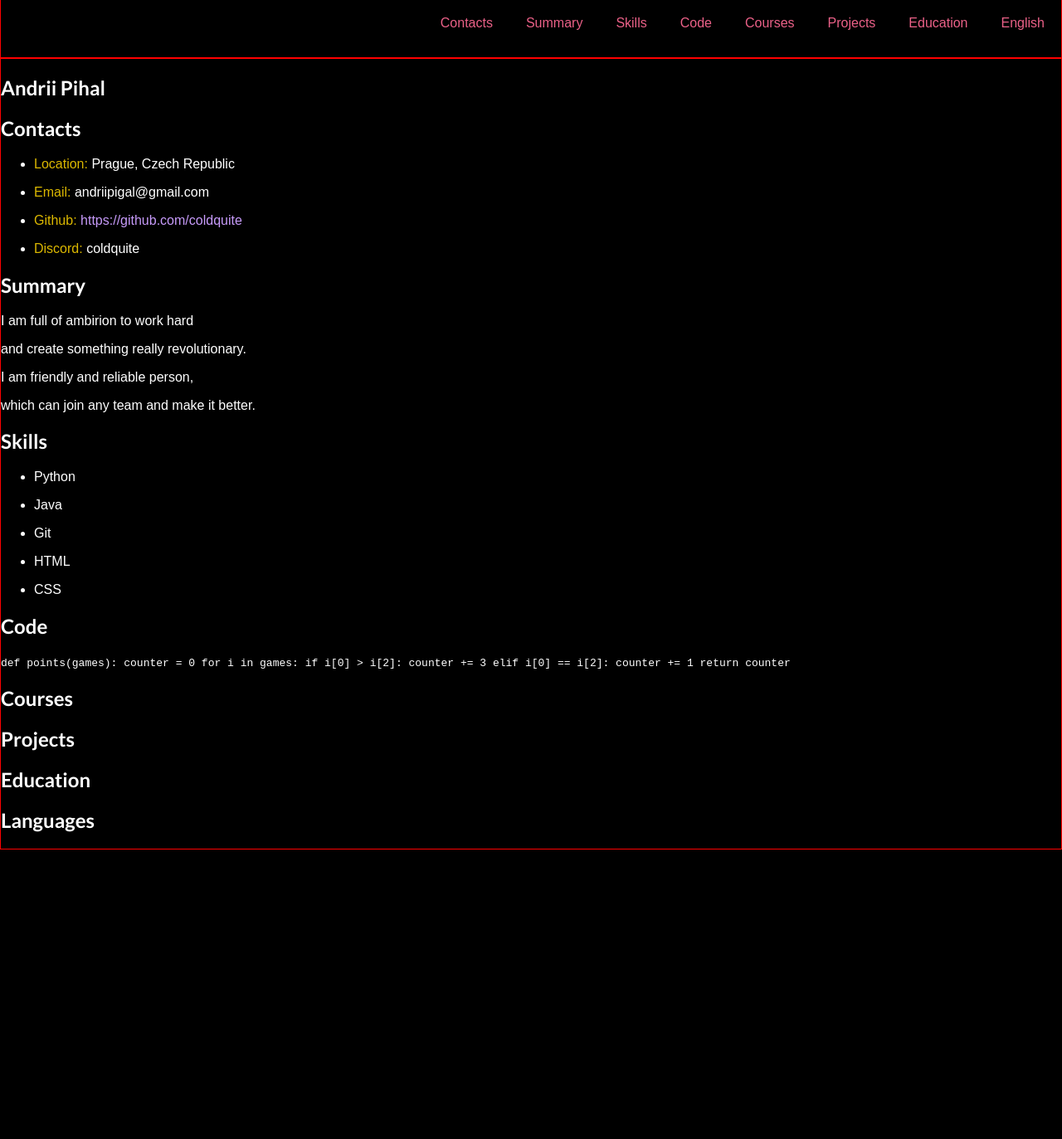
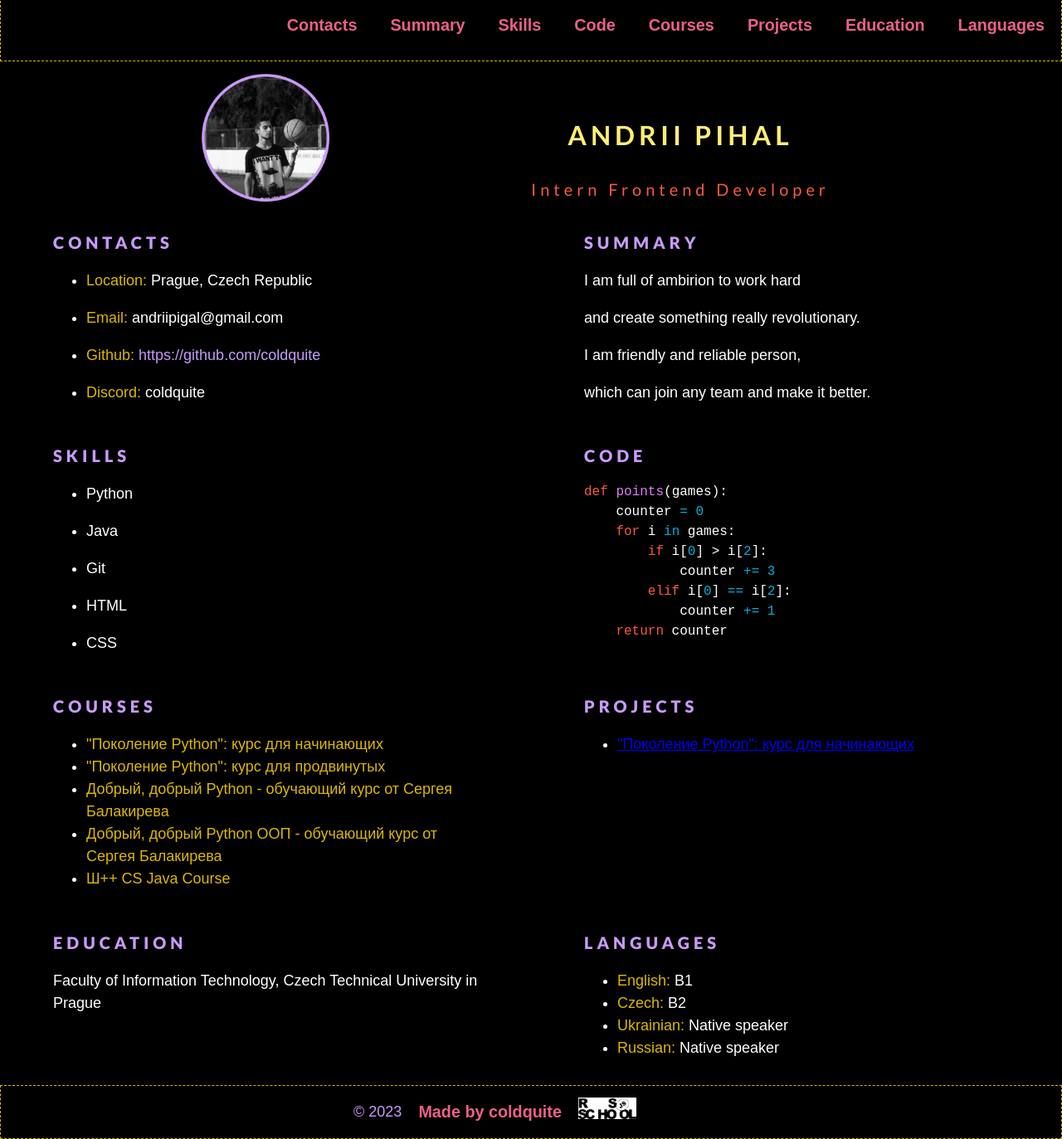
Before and after one commit to coldquite/rsschool-cv, a plain HTML site: page index.html in a window 1280 px wide. Shown: the part 14-1387 px from the top of the page at 83% size. Before the commit the page ends 1038 px from the top, so only its background shows below. Drawn offline with Linux system fonts and the light colour scheme; a web font is replaced by a local one.

Commit message:
feat: add all data fir the  website

```diff
--- a/index.html
+++ b/index.html
@@ -8,7 +8,7 @@
   <link rel="icon" href="assets/img/favicon.ico">
   <link rel="preconnect" href="https://fonts.googleapis.com">
   <link rel="preconnect" href="https://fonts.gstatic.com" crossorigin>
-  <link href="https://fonts.googleapis.com/css2?family=Belanosima:wght@400;600;700&family=Lato:wght@300;400;700&display=swap" rel="stylesheet">
+  <link href="https://fonts.googleapis.com/css2?family=Belanosima:wght@400;600;700&family=Lato:wght@300;400;700;900;1200&display=swap" rel="stylesheet">
 </head>
 <body>
 
@@ -22,14 +22,18 @@
         <li class="nav-item"><a href="#courses" class="nav-link">Courses</a></li>
         <li class="nav-item"><a href="#projects" class="nav-link">Projects</a></li>
         <li class="nav-item"><a href="#education" class="nav-link">Education</a></li>
-        <li class="nav-item"><a href="#english" class="nav-link">English</a></li>
+        <li class="nav-item"><a href="#languages" class="nav-link">Languages</a></li>
       </ul>
     </nav>
   </header>
 
-  <main>
-    <section class="section" id="profile">
-      <h1 class="section-title">Andrii Pihal</h1>
+  <main class="main-container">
+    <section class="section">
+      <div class="title-img"><img src="./assets/img/me.png" alt="avatar" class="avatar"></div>
+    </section>
+    <section class="title-txt">
+      <h1 class="section-title" style="color:#ffee77; font-size: xx-large;"><b>Andrii Pihal</b></h1>
+      <h2 class="section-title-other">Intern Frontend Developer</h2>
     </section>
 
     <section class="section" id="contacts">
@@ -63,33 +67,57 @@
 
     <section class="section" id="code">
       <h2 class="section-title">Code</h2>
-      <code>def points(games):
-        counter = 0
-        for i in games:
-            if i[0] > i[2]:
-                counter += 3
-            elif i[0] == i[2]:
-                counter += 1
-        return counter</code>
+      <pre><code><span class="red-txt">def</span> <span class="pink-txt">points</span>(games):
+    counter<span class="blue-txt"> = 0</span>
+    <span class="red-txt">for</span> i <span class="blue-txt">in</span> games:
+        <span class="red-txt">if</span> i[<span class="blue-txt">0</span>] &gt i[<span class="blue-txt">2</span>]:
+            counter <span class="blue-txt">+= 3</span>
+        <span class="red-txt">elif</span> i[<span class="blue-txt">0</span>] <span class="blue-txt">==</span> i[<span class="blue-txt">2</span>]:
+            counter <span class="blue-txt">+= 1</span>
+    <span class="red-txt">return</span> counter</code></pre>
     </section>
 
     <section class="section" id="courses">
       <h2 class="section-title">Courses</h2>
+      <ul>
+        <li><a class="link" href="https://stepik.org/cert/1395988">"Поколение Python": курс для начинающих</a></li>
+        <li><a class="link" href="https://stepik.org/cert/1456269">"Поколение Python": курс для продвинутых</a></li>
+        <li><a class="link" href="https://stepik.org/cert/1520307">Добрый, добрый Python - обучающий курс от Сергея Балакирева</a></li>
+        <li><a class="link" href="https://stepik.org/cert/1567273">Добрый, добрый Python ООП - обучающий курс от Сергея Балакирева</a></li>
+        <li><a class="link" href="https://programming.org.ua/ru/courses/adults">Ш++ CS Java Course</a></li>
+      </ul>
     </section>
 
     <section class="section" id="projects">
       <h2 class="section-title">Projects</h2>
+      <ul>
+        <li><a href="https://stepik.org/cert/1395988">"Поколение Python": курс для начинающих</a></li>
+      </ul>
     </section>
 
     <section class="section" id="education">
       <h2 class="section-title">Education</h2>
+      <p>Faculty of Information Technology, Czech Technical University in Prague</p>
     </section>
 
     <section class="section" id="languages">
       <h2 class="section-title">Languages</h2>
+      <ul>
+        <li><span class="yellow-txt">English: </span>B1</li>
+        <li><span class="yellow-txt">Czech: </span>B2</li>
+        <li><span class="yellow-txt">Ukrainian: </span>Native speaker</li>
+        <li><span class="yellow-txt">Russian: </span>Native speaker</li>
+      </ul>
     </section>
   </main>
 
+  <footer class="footer">
+    <p>© 2023</p>
+    <a href="https://github.com/coldquite" class="nav-link">Made by coldquite</a>
+    <a href="https://rs.school/js/" class="link">
+   <img src="./assets/img/rss.png" class="logo" alt="rss logo">
+   </a>
+  </footer>
 
 </body>
 </html>
--- a/style.css
+++ b/style.css
@@ -6,6 +6,10 @@ html {
   }
 body {
         font-family: 'Belanosima', sans-serif;
+        font-size: 18px;
+        font-weight: 400;
+        line-height: 1.5;
+
         min-height: 100vh;
         margin: 0; padding: 0;
         display: flex;
@@ -18,14 +22,24 @@ h1, h2 {
     font-family: 'Lato', sans-serif;
 }
 header {
-    border: 1px solid red;
+    border: 1px dashed #dcb800;
 }
 main {
-    border: 1px solid red;
+    font-size: large;
 }
 footer {
-    border: 1px solid red;
+    background-color: #000;
+    font-size: 100%;
+    color: #c79bfa;
+    border: 1px dashed #dcb800;
+    padding-left: 15%;
+
 }
+@media (max-width: 768px) {
+    .section {
+      width: 100%;
+    }
+  }
 .container {
     max-width: 1440px;
     margin: 0 auto;
@@ -36,29 +50,52 @@ footer {
     align-items: center;
     list-style: none;
   }
-.nav-link {
+.nav-link{
     padding: 0 20px;
     line-height: 50px;
     transition: 0.7s;
     text-decoration: none;
     color: #eb6188;
-  }
-.section-item a {
-    color: #829985;
-    text-decoration: none;
-    transition: color 0.5s;
-  }
-.section-item a:hover {
-    color: #4d2323;
+    font-size: 110%;
+    font-weight: bolder;
   }
 .nav-link:hover{
     text-decoration: underline;
     color: #dcb800;
 }
+.link{
+    transition: 0.7s;
+    text-decoration: none;
+    color: #dcb800;
+  }
+.link:hover{
+    text-decoration: underline;
+    color: #eb6188;
+}
 .section-title{
+    font-size: 20px;
+    font-weight: 900;
+    text-transform: uppercase;
+    letter-spacing: 5px;
+    color: #c79bfa;
+}
+.section-title-other{
+    font-size: 20px;
+    font-weight: 500;
+    letter-spacing: 5px;
+    color: #f85a3e;
 }
 .yellow-txt{
     color: #dcb800;
+}
+.red-txt{
+    color: #f85a3e;
+}
+.pink-txt{
+    color: #e37bf8;
+}
+.blue-txt{
+    color: #00b0dc;
 }
 .section-link{
   transition: 0.7s;
@@ -68,3 +105,47 @@ footer {
 .section-link:hover{
   color: #eb6188;
 }
+.main-container {
+    display: flex;
+    flex-wrap: wrap;
+  }
+.section {
+    padding-left: 5%;
+    padding-right: 5%;
+    padding-bottom: 1%;
+    padding-bottom: 1%;
+    width: 50%;
+  }
+.avatar{
+    max-width: 30%;
+    height: auto;
+  }
+.logo{
+    width: 20%;
+    height: auto;
+    position: relative;
+    text-align: center;
+  }
+
+.title-img{
+    margin-top: 15px;
+    display: flex;
+    justify-content: center;
+    align-items: center;
+}
+.title-txt{
+    text-align: center;
+    margin-top: 3%;
+}
+.footer{
+    display: flex;
+    justify-content: center;
+    align-items: center;
+}
+.section-main{
+    padding-left: 5%;
+    padding-right: 5%;
+    padding-bottom: 1%;
+    padding-bottom: 1%;
+    width: 50%;
+}
```
Also changed, not shown: assets/img/me.JPG (deleted), assets/img/me.png (added), assets/img/rss.png (added).
